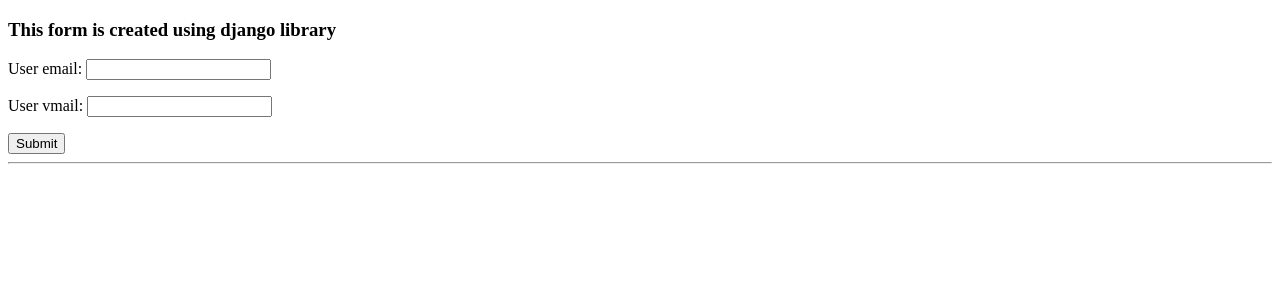
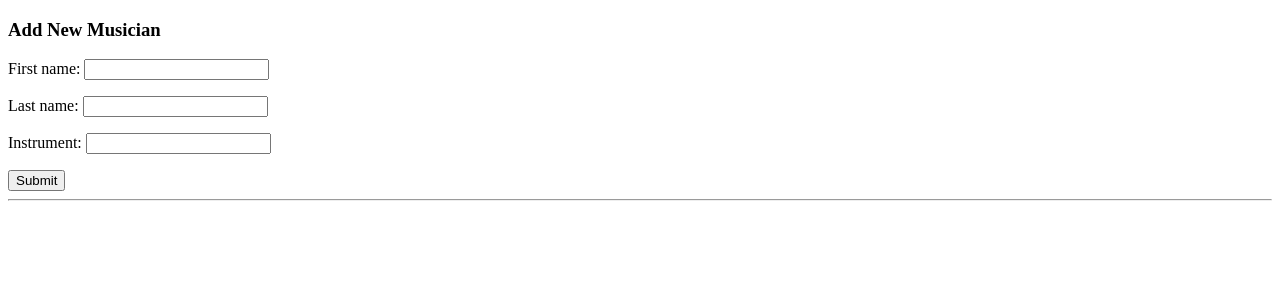
Before and after one commit to mdanisurrahmanrony/Django-Practice-Project, a Django app: page /form/ in a window 1280 px wide. Shown: the top 300 px of the page. Run offline with Django 3.2, Linux system fonts and the light colour scheme.

Commit message:
Django Model Forms - 1

```diff
--- a/django_practice_app/forms.py
+++ b/django_practice_app/forms.py
@@ -1,15 +1,8 @@
 from django import forms
 from django.core import validators
+from django_practice_app import models
 
-
-class user_form(forms.Form):
-    user_email = forms.EmailField()
-    user_vmail = forms.EmailField()
-
-    def clean(self):
-        all_cleaned_data = super().clean()
-        user_email = all_cleaned_data['user_email']
-        user_vmail = all_cleaned_data['user_vmail']
-
-        if user_email != user_vmail:
-            raise forms.ValidationError("Field Don't Match!")
+class MusicianForm(forms.ModelForm):
+      class Meta:
+          model = models.Musician
+          fields = "__all__"
--- a/django_practice_app/views.py
+++ b/django_practice_app/views.py
@@ -12,14 +12,13 @@
     return render(request, 'django_practice_app/index.html', context=diction)
 
 def form(request):
-    new_form = forms.user_form()
-    diction = {'test_form' : new_form, 'heading_1' : "This form is created using django library"}
+    new_form = forms.MusicianForm()
 
     if request.method == 'POST':
-        new_form = forms.user_form(request.POST)
-        diction.update({'test_form':new_form})
+        new_form = forms.MusicianForm(request.POST)
+
         if new_form.is_valid():
-            diction.update({'field':'Fields Match!!'})
-            diction.update({'form_submitted':"Yes"})
-
+            new_form.save(commit=True)
+            return index(request)
+    diction = {'test_form':new_form,'heading_1':'Add New Musician'}
     return render(request, 'django_practice_app/form.html', context=diction)
--- a/templates/django_practice_app/form.html
+++ b/templates/django_practice_app/form.html
@@ -12,8 +12,5 @@
       <input type="submit" name="submit" value="Submit">
     </form>
     <hr>
-    {% if form_submitted %}
-    <p>Field: {{ field }}</p>
-    {% endif %}
   </body>
 </html>
--- a/templates/django_practice_app/index.html
+++ b/templates/django_practice_app/index.html
@@ -8,6 +8,7 @@
   </head>
   <body>
     <h1>{{ text_1 }}</h1>
+    <a href="/form/">Add New</a>
     <table border="1">
       <tr>
         <th>First Name</th>
```
Also changed, not shown: db.sqlite3.
